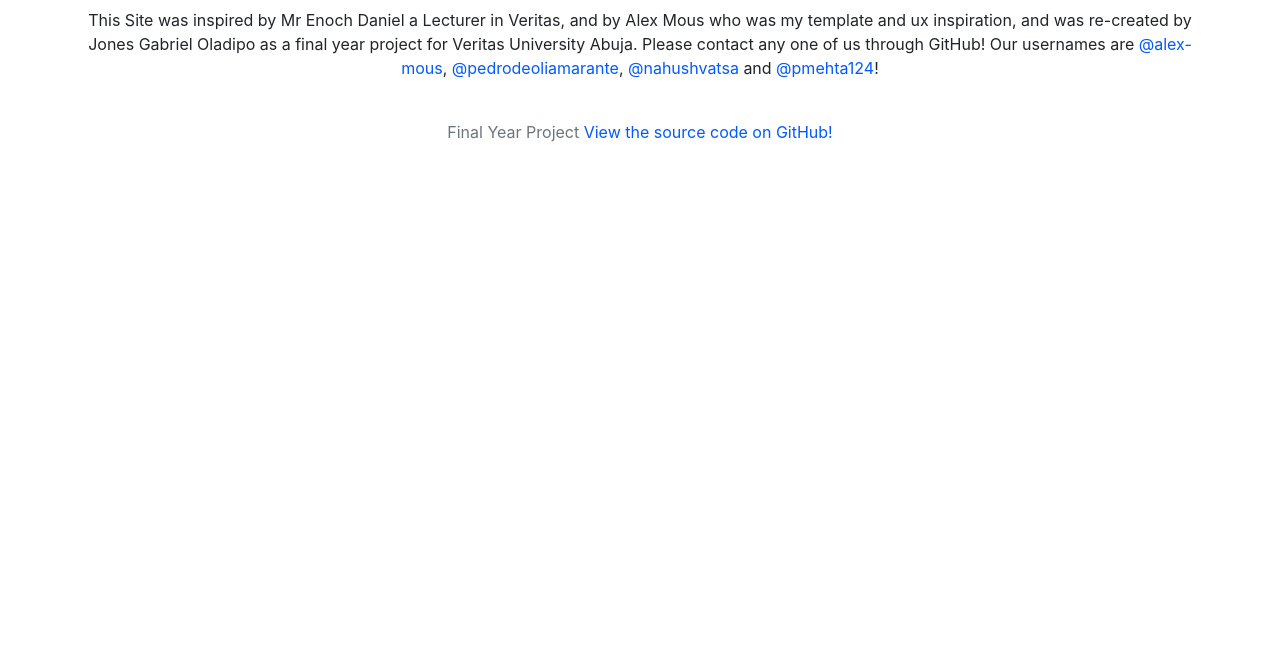
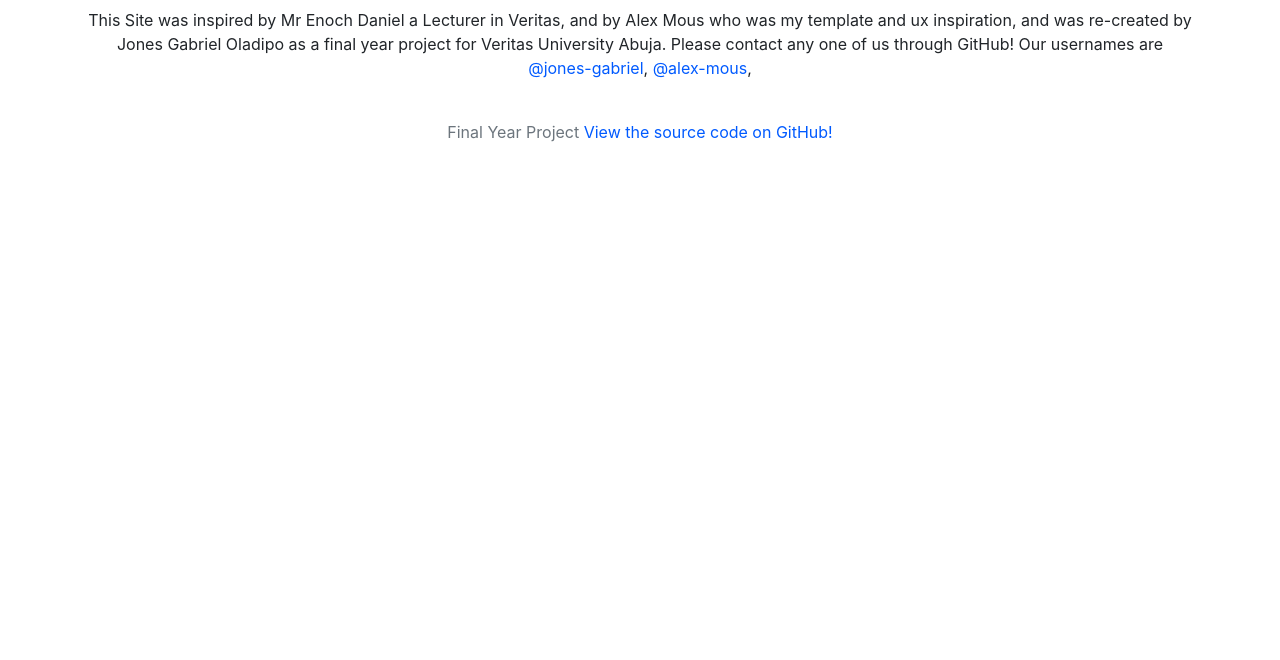
Before and after one commit to ladipojones/roommie, a plain HTML site: page about.html in a window 1280 px wide. Shown: the part 140-800 px from the top of the page. Drawn offline with nearby package versions, Linux system fonts and the light colour scheme.

Commit message:
Update about.html

```diff
--- a/about.html
+++ b/about.html
@@ -65,15 +65,14 @@ Path:
 
 			<section class="text-center my-4" id="about">
                 This Site was inspired by Mr Enoch Daniel a Lecturer in Veritas, and by Alex Mous who was my template and ux inspiration, and was re-created by Jones Gabriel Oladipo as a final year project for Veritas University Abuja.
-				 Please contact any one of us through GitHub! Our usernames are <a href="https://github.com/alex-mous" rel="noopener nofollow">@alex-mous</a>,
-				  <a href="https://github.com/pedrodeoliamarante" target="_blank" rel="noopener nofollow">@pedrodeoliamarante</a>,
-				  <a href="https://github.com/nahushvatsa" target="_blank" rel="noopener nofollow">@nahushvatsa</a>
-				  and <a href="https://github.com/pmehta124" target="_blank" rel="noopener nofollow">@pmehta124</a>!
+				 Please contact any one of us through GitHub! Our usernames are <a href="https://github.com/ladipojones/roommie.git" rel="noopener nofollow">@jones-gabriel</a>,
+				  <a href="https://github.com/alex-mous" target="_blank" rel="">@alex-mous</a>,
+
 			</section>
 
 			<footer class="footer pt-3 pb-1 px-3 my-0">
                 <p class="text-muted">
-                    Final Year Project <a href="https://github.com/alex-mous/UW-RoommateFinder" rel="noopener nofollow" target="_blank">View the source code on GitHub!</a>
+                    Final Year Project <a href="https://github.com/ladipojones/roommie.git" rel="noopener nofollow" target="_blank">View the source code on GitHub!</a>
                 </p>
             </footer>
 		</main>
```
